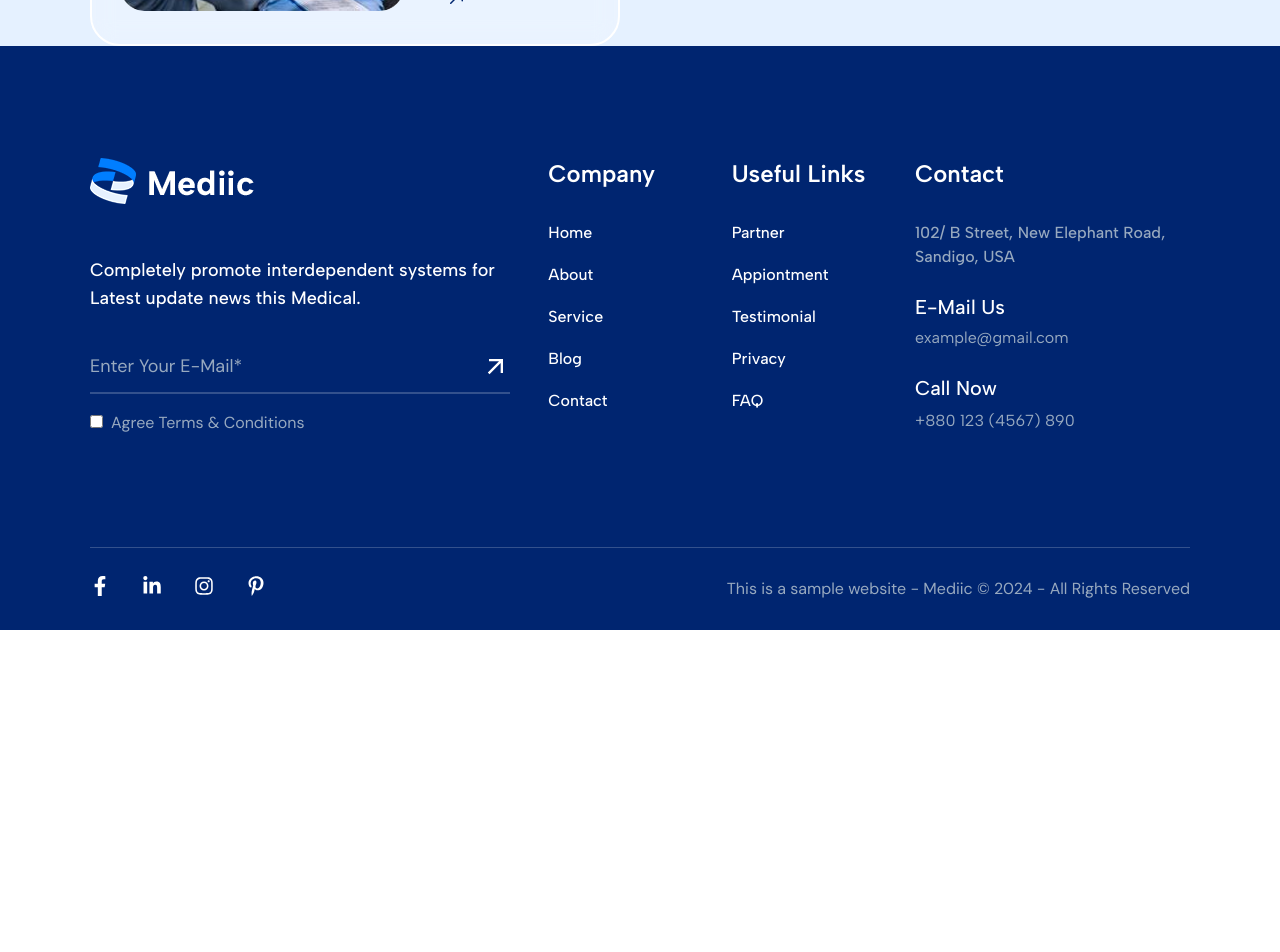
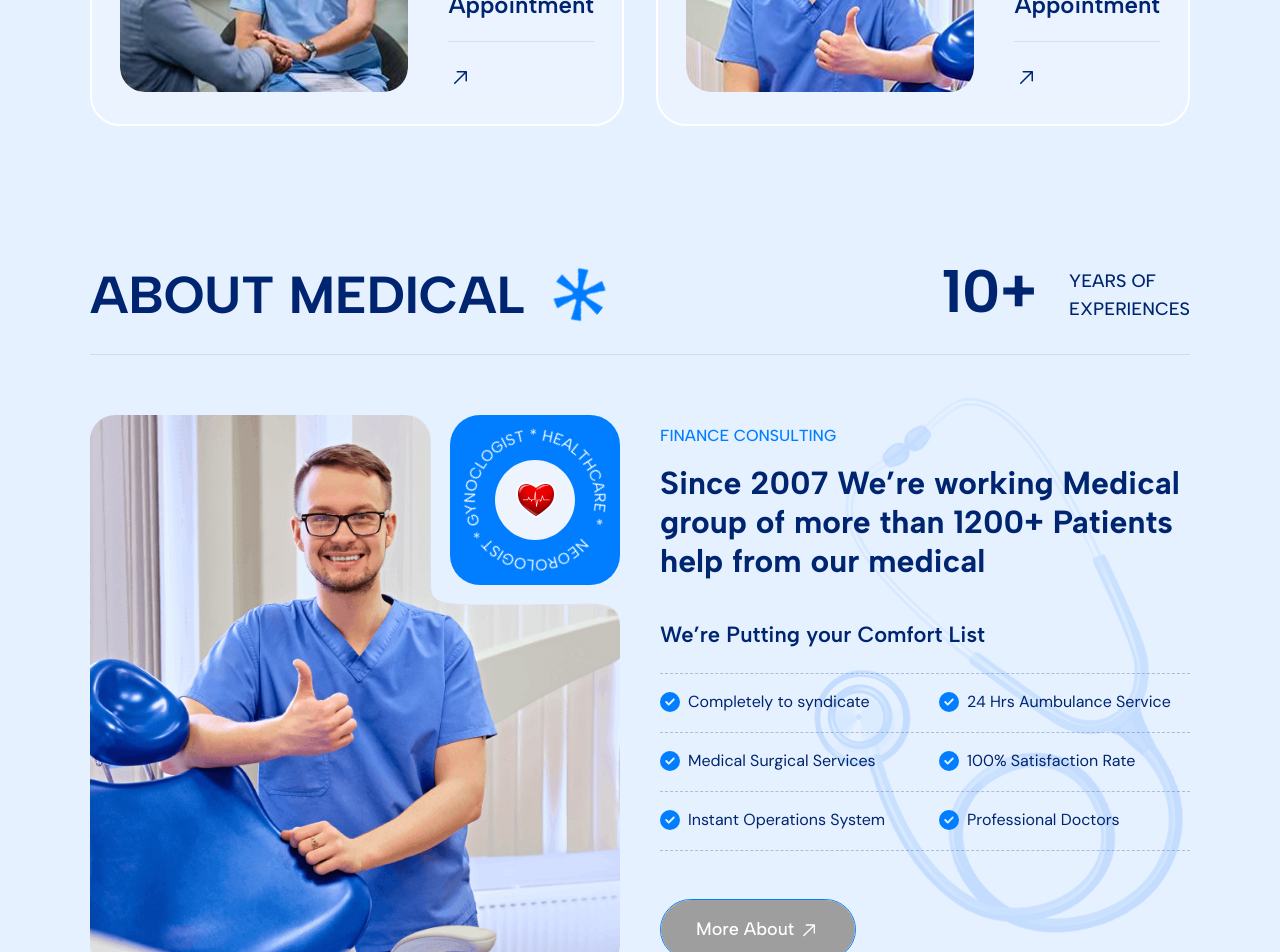
Before and after one commit to jisan5620jk/mediic, a React (Vite) app: page /home2 in a window 1280 px wide. Shown: the part 1500-2452 px from the top of the page. Before the commit the page ends 2130 px from the top, so only its background shows below. Built offline with nearby package versions, Linux system fonts and the light colour scheme; grey boxes are pictures that could not be loaded.

Commit message:
Update Code

```diff
--- a/src/Component2/About/About.jsx
+++ b/src/Component2/About/About.jsx
@@ -1,112 +1,179 @@
-import aboutThumb from "/images/about_2.png";
-import aboutShape from "/images/about_shape2.png";
-import aboutIcon from "/images/about_icon1.png";
-import aboutIcon2 from "/images/about_icon2.png";
-import thumb from "/images/like.png";
-import { Link } from "react-router-dom";
-import { FaRegThumbsUp } from "react-icons/fa";
-import { GoArrowUpRight } from "react-icons/go";
+import aboutThumb from '/images/about.png';
+import heart from '/images/heart.png';
+import aboutShape from '/images/star.png';
+import aboutContentShape from '/images/dctr.png';
+import { Link } from 'react-router-dom';
+import CountUp from 'react-countup';
+import { FaCircleCheck } from 'react-icons/fa6';
+import { GoArrowRight } from 'react-icons/go';
 
 const About = () => {
   return (
-    <section className="pb-[120px] pt-[170px] relative z-10">
-      <div className="Container">
-        <div className="grid grid-cols-1 lg:grid-cols-2 gap-10 md:gap-20 lg:gap-10 2xl:gap-16 items-center">
-          <div className="relative z-10">
+    <section className='pt-[138px] pb-[120px] bg-BodyBg-0 relative z-10'>
+      <div className='absolute top-1/3 right-24 -z-10 hidden xl:block'>
+        <img
+          src={aboutContentShape}
+          draggable='false'
+          className='animate-wiggle'
+        />
+      </div>
+      <div className='Container'>
+        <div className='grid grid-cols-1 gap-8 lg:items-center lg:grid-cols-2 border-b border-BorderColor3-0 pb-7'>
+          <div className='flex items-center gap-7'>
+            <h1 className='font-AlbertSans font-bold uppercase text-HeadingColor-0 text-xl leading-[30px] sm:text-3xl sm:leading-[40px] md:text-[40px] md:leading-[50px] lg:text-[42px] lg:leading-[52px] xl:text-[52px] xl:leading-[62px] 2xl:text-[60px] 2xl:leading-[70px]'>
+              About Medical
+            </h1>
+            <img
+              src={aboutShape}
+              draggable='false'
+              className='animate-rotational'
+            />
+          </div>
+          <div className='flex lg:justify-end'>
+            <div className='flex items-center gap-8 '>
+              <div>
+                <CountUp
+                  start={-11}
+                  end={'10'}
+                  suffix={'+'}
+                  className='font-AlbertSans text-3xl sm:text-4xl md:text-[60px] leading-[50px] text-HeadingColor-0 font-bold'
+                />
+              </div>
+              <p className='font-AlbertSans font-medium text-lg text-HeadingColor-0 uppercase'>
+                Years Of <br /> Experiences
+              </p>
+            </div>
+          </div>
+        </div>
+        <div className='grid grid-cols-1 lg:grid-cols-2 gap-10 md:gap-20 lg:gap-10 2xl:gap-16 mt-[60px] items-center'>
+          <div className='relative z-10'>
             <img
               src={aboutThumb}
-              draggable="false"
-              className="w-full 2xl:w-[inherit]"
+              draggable='false'
+              className='w-full 2xl:w-[inherit]'
             />
-            <div className="absolute -top-4 sm:-top-16 right-9 md:-top-8 sm:right-12 md:right-24 2xl:-top-[70px] 2xl:right-[56px] size-[74px] sm:size-[142px] lg:size-[120px] xl:size-[180px] bg-BodyBg4-0 rounded-full flex items-center justify-center">
-              <div className="size-14 sm:size-24 lg:size-28 xl:size-[120px] animate-rotational ">
+            <div className='absolute top-0 right-0 xl:top-0 xl:right-0 size-[90px] sm:size-[162px] md:size-[220px] lg:size-[150px] xl:size-[170px] 2xl:size-[200px] bg-PrimaryColor-0 rounded-[30px] flex items-center justify-center'>
+              <div className='size-14 sm:size-24 md:size-36 lg:size-28 xl:size-[120px] 2xl:size-[130px] animate-rotational '>
                 <svg
-                  xmlns="http://www.w3.org/2000/svg"
-                  viewBox="0 0 250.5 250.5"
-                  className="overflow-visible"
+                  xmlns='http://www.w3.org/2000/svg'
+                  viewBox='0 0 250.5 250.5'
+                  className='overflow-visible'
                 >
                   <path
-                    d="M.25,125.25a125,125,0,1,1,125,125,125,125,0,0,1-125-125"
-                    id="e-path-35ee1b2"
-                    className="fill-transparent"
+                    d='M.25,125.25a125,125,0,1,1,125,125,125,125,0,0,1-125-125'
+                    id='e-path-35ee1b2'
+                    className='fill-transparent'
                   ></path>
-                  <text className="font-AlbertSans text-[32px] uppercase">
+                  <text className='font-AlbertSans text-[32px] uppercase'>
                     <textPath
-                      id="e-text-path-35ee1b2"
-                      href="#e-path-35ee1b2"
-                      startOffset="0%"
-                      className="fill-HeadingColor-0"
+                      id='e-text-path-35ee1b2'
+                      href='#e-path-35ee1b2'
+                      startOffset='0%'
+                      className='fill-white'
                     >
-                      * Business Const. * Agency 2024 * Finance Consult
+                      NEOROLOGIST * GYNOCLOGIST * HEALTHCARE *
                     </textPath>
                   </text>
                 </svg>
               </div>
-              <div className="absolute top-1/2 left-1/2 -translate-x-1/2 -translate-y-1/2">
-                <img src={thumb} draggable="false" />
+              <div className='absolute top-1/2 left-1/2 -translate-x-1/2 -translate-y-1/2'>
+                <img
+                  src={heart}
+                  draggable='false'
+                  className='animate-pulse'
+                />
               </div>
             </div>
           </div>
-          <div className="relative">
-            <h5 className="font-AlbertSans font-medium text-sm sm:text-base text-PrimaryColor-0 uppercase mb-3">
+          <div className='relative'>
+            <h5 className='font-AlbertSans font-medium text-sm sm:text-base text-PrimaryColor-0 uppercase mb-4'>
               FINANCE CONSULTING
             </h5>
-            <h1 className="font-AlbertSans font-semibold text-HeadingColor-0 text-[16px] leading-[26px] sm:text-[25px] sm:leading-[35px] md:text-[30px] md:leading-[40px] lg:text-[34px] lg:leading-[44px] xl:text-[40px] xl:leading-[50px] 2xl:text-[42px] 2xl:leading-[52px] mb-4">
-              The Best Finance Consulting <br /> In Town Since 2007
+            <h1 className='font-AlbertSans font-bold text-HeadingColor-0 text-[16px] leading-[23px] sm:text-[22px] sm:leading-[35px] md:text-[30px] md:leading-[35px] lg:text-[26px] lg:leading-[33px] xl:text-[32px] xl:leading-[39px] 2xl:text-[32px] 2xl:leading-[39px]'>
+              Since 2007 We’re working Medical group of more than 1200+ Patients
+              help from our medical
             </h1>
-            <p className="font-AlbertSans text-sm text-TextColor2-0">
-              Globally engage cross-media leadership skills before cross-media
-              innovation develop standardized platforms without robust
-              applications. Conveniently go forward collaboration and
-              idea-sharing
-            </p>
-            <div className="grid items-center grid-cols-1 gap-7 sm:grid-cols-2 border-b border-BorderColor-0 mt-9 pb-7 mb-9">
-              <div className="flex items-center gap-5">
-                <div className="relative z-10 pl-4 pt-4 before:absolute before:top-0 before:left-0 before:size-[50px] before:rounded-md before:bg-BodyBg4-0 before:-z-10">
-                  <img src={aboutIcon} draggable="false" />
+            <h5 className='font-AlbertSans font-semibold text-lg sm:text-[22px] text-HeadingColor-0 mt-10 mb-6'>
+              We’re Putting your Comfort List
+            </h5>
+            <div className='grid items-center grid-cols-1 gap-7 sm:grid-cols-2 border-t border-dashed border-HeadingColor-0 border-opacity-25 pb-[18px] pt-4'>
+              <div className='flex items-center gap-2'>
+                <div className='text-PrimaryColor-0'>
+                  <FaCircleCheck size={'20'} />
                 </div>
-                <div className="flex-1">
-                  <h5 className="font-AlbertSans font-medium text-HeadingColor-0 text-lg md:text-xl lg:text-sm xl:text-lg 2xl:text-xl">
-                    Business Planning & Technologist
+                <div className='flex-1'>
+                  <h5 className='font-DMSans text-HeadingColor-0'>
+                    Completely to syndicate
                   </h5>
                 </div>
               </div>
-              <div className="flex items-center gap-5">
-                <div className="relative z-10 pl-4 pt-4 before:absolute before:top-0 before:left-0 before:size-[50px] before:rounded-md before:bg-BodyBg4-0 before:-z-10">
-                  <img src={aboutIcon2} draggable="false" />
+              <div className='flex items-center gap-2'>
+                <div className='text-PrimaryColor-0'>
+                  <FaCircleCheck size={'20'} />
                 </div>
-                <div className="flex-1">
-                  <h5 className="font-AlbertSans font-medium text-HeadingColor-0 text-lg md:text-xl lg:text-sm xl:text-lg 2xl:text-xl">
-                    Human Services and Consulting
+                <div className='flex-1'>
+                  <h5 className='font-DMSans text-HeadingColor-0'>
+                    24 Hrs Aumbulance Service
                   </h5>
                 </div>
               </div>
             </div>
-            <div className="flex flex-col sm:flex-row sm:items-center gap-8">
-              <Link to={"/contact"}>
-                <button className="primary-btn2">
-                  <FaRegThumbsUp />
-                  {`Get Started now`}
-                </button>
-              </Link>
-              <Link to={"/contact"}>
-                <button className="flex items-center gap-2 text-HeadingColor-0 font-AlbertSans font-medium group">
-                  Our Services
-                  <GoArrowUpRight
-                    size={"20"}
-                    className="text-PrimaryColor-0 transition-all duration-500 group-hover:rotate-45"
-                  />
-                </button>
-              </Link>
+            <div className='grid items-center grid-cols-1 gap-7 sm:grid-cols-2 border-t border-dashed border-HeadingColor-0 border-opacity-25 pb-[18px] pt-4'>
+              <div className='flex items-center gap-2'>
+                <div className='text-PrimaryColor-0'>
+                  <FaCircleCheck size={'20'} />
+                </div>
+                <div className='flex-1'>
+                  <h5 className='font-DMSans text-HeadingColor-0'>
+                    Medical Surgical Services
+                  </h5>
+                </div>
+              </div>
+              <div className='flex items-center gap-2'>
+                <div className='text-PrimaryColor-0'>
+                  <FaCircleCheck size={'20'} />
+                </div>
+                <div className='flex-1'>
+                  <h5 className='font-DMSans text-HeadingColor-0'>
+                    100% Satisfaction Rate
+                  </h5>
+                </div>
+              </div>
             </div>
+            <div className='grid items-center grid-cols-1 gap-7 sm:grid-cols-2 border-y border-dashed border-HeadingColor-0 border-opacity-25 pb-[18px] pt-4 mb-12'>
+              <div className='flex items-center gap-2'>
+                <div className='text-PrimaryColor-0'>
+                  <FaCircleCheck size={'20'} />
+                </div>
+                <div className='flex-1'>
+                  <h5 className='font-DMSans text-HeadingColor-0'>
+                    Instant Operations System
+                  </h5>
+                </div>
+              </div>
+              <div className='flex items-center gap-2'>
+                <div className='text-PrimaryColor-0'>
+                  <FaCircleCheck size={'20'} />
+                </div>
+                <div className='flex-1'>
+                  <h5 className='font-DMSans text-HeadingColor-0'>
+                    Professional Doctors
+                  </h5>
+                </div>
+              </div>
+            </div>
+            <Link to={'/about'}>
+              <button className='primary-btn mt-3'>
+                More About
+                <GoArrowRight
+                  size={'22'}
+                  className='-rotate-45'
+                />
+              </button>
+            </Link>
           </div>
         </div>
       </div>
-      <img
-        src={aboutShape}
-        draggable="false"
-        className="absolute -z-10 top-36 right-0 animate-wiggle hidden 2xl:block"
-      />
     </section>
   );
 };
--- a/src/Component2/Skill/Skill.jsx
+++ b/src/Component2/Skill/Skill.jsx
@@ -1,7 +1,9 @@
 import ProgressBar from 'react-animated-progress-bar';
 import { Link } from 'react-router-dom';
 import skillThumb from '/images/featur.jpg';
+import skillThumb2 from '/images/featur2.jpg';
 import skillIcon from '/images/icon2.png';
+import skillIcon2 from '/images/icon.png';
 import { GoArrowUpRight } from 'react-icons/go';
 
 const Skill = () => {
@@ -101,9 +103,8 @@ const Skill = () => {
             </div>
           </div>
         </div>
-        <div className='grid grid-cols-1 lg:grid-cols-2 gap-10 md:gap-20 lg:gap-10 2xl:gap-16 items-start'>
-          <div className='flex items-center gap-10 p-7 bg-white bg-opacity-20 backdrop-filter backdrop-blur-md border-2 border-white rounded-[30px] group relative overflow-hidden'>
-            <span className='absolute w-full h-[2px] top-0 left-0 bg-PrimaryColor-0'></span>
+        <div className='grid grid-cols-1 lg:grid-cols-2 gap-8 items-start mt-20'>
+          <div className='flex items-center gap-10 p-7 bg-white bg-opacity-20 backdrop-filter backdrop-blur-md border-2 border-white rounded-[30px] group overflow-hidden transition-all duration-500 hover:border-PrimaryColor-0'>
             <div className='rounded-3xl overflow-hidden inline-block'>
               <img
                 src={skillThumb}
@@ -127,6 +128,30 @@ const Skill = () => {
               </Link>
             </div>
           </div>
+          <div className='flex items-center gap-10 p-7 bg-white bg-opacity-20 backdrop-filter backdrop-blur-md border-2 border-white rounded-[30px] group overflow-hidden transition-all duration-500 hover:border-PrimaryColor-0'>
+            <div className='rounded-3xl overflow-hidden inline-block'>
+              <img
+                src={skillThumb2}
+                draggable='false'
+              />
+            </div>
+            <div className='flex-1'>
+              <div>
+                <img
+                  src={skillIcon2}
+                  draggable='false'
+                />
+              </div>
+              <h4 className='font-AlbertSans font-semibold text-2xl text-HeadingColor-0 border-b border-BorderColor3-0 pb-5 mt-6 mb-6 relative before:absolute before:-bottom-[1px] before:left-0 before:w-0 before:h-[2px] before:bg-PrimaryColor-0 before:transition-all before:duration-500 group-hover:before:w-full'>
+                Make An Online Appointment
+              </h4>
+              <Link to={'/'}>
+                <button className='text-Secondarycolor-0 transition-all duration-500 group-hover:text-PrimaryColor-0'>
+                  <GoArrowUpRight size={'24'} />
+                </button>
+              </Link>
+            </div>
+          </div>
         </div>
       </div>
     </section>
--- a/src/Pages/Home2/Home2.jsx
+++ b/src/Pages/Home2/Home2.jsx
@@ -1,3 +1,4 @@
+import About from "../../Component2/About/About";
 import Banner from "../../Component2/Banner/Banner";
 import Skill from "../../Component2/Skill/Skill";
 
@@ -6,6 +7,7 @@ const Home2 = () => {
     <>
       <Banner />
       <Skill/>
+      <About />
     </>
   );
 };
```
